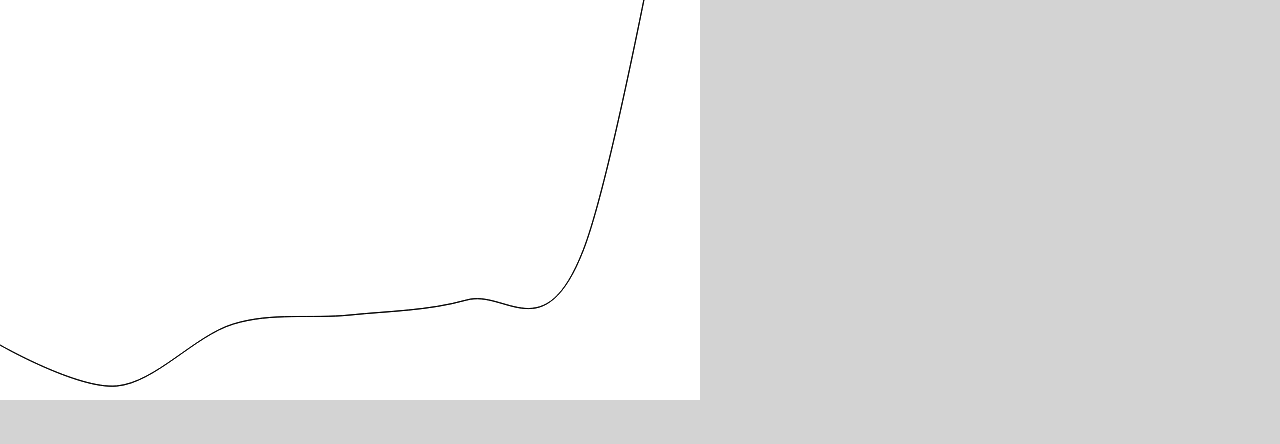
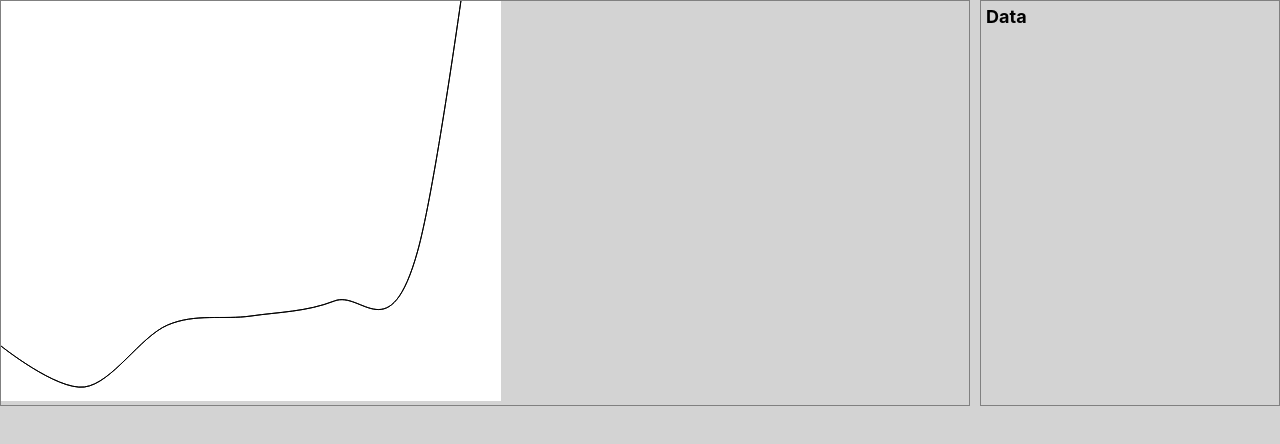
Before and after one commit to ZetBaur/test-siemens-chart-d3, a React (Vite) app: page / in a window 1280 px wide. Shown: the top 444 px of the page. Built offline with nearby package versions, Linux system fonts and the light colour scheme.

Commit message:
d3 logic

```diff
--- a/src/App.jsx
+++ b/src/App.jsx
@@ -1,10 +1,11 @@
-import { useEffect, useRef, useState } from 'react';
-import Chart from './pages/Chart';
+import Chart from './components/Chart';
+import GenerateData from './components/GenerateData';
 
 const App = () => {
   return (
     <div className='App'>
       <Chart />
+      <GenerateData />
     </div>
   );
 };
--- /dev/null
+++ b/src/components/Chart.css
@@ -0,0 +1,4 @@
+.chart {
+  flex: 1;
+  border: 1px solid gray;
+}
--- a/src/pages/Chart.jsx
+++ b/src/components/Chart.jsx
@@ -1,7 +1,8 @@
 import { useEffect, useRef, useState } from 'react';
 import * as d3 from 'd3';
+import './Chart.css';
 
-const App = () => {
+const Chart = () => {
   const [data, setData] = useState([55, 14, 76, 85, 100, 150, 700]);
   const svgRef = useRef(null);
 
@@ -10,7 +11,7 @@ const App = () => {
   console.log('date', date.getMilliseconds());
 
   useEffect(() => {
-    const w = 700;
+    const w = 500;
     const h = 400;
 
     const svg = d3.select(svgRef.current).attr('width', w).attr('height', h);
@@ -38,10 +39,10 @@ const App = () => {
   }, [data]);
 
   return (
-    <div className='App'>
+    <div className='chart'>
       <svg ref={svgRef}></svg>
     </div>
   );
 };
 
-export default App;
+export default Chart;
--- /dev/null
+++ b/src/components/GenerateData.jsx
@@ -0,0 +1,12 @@
+import React from 'react';
+
+function GenerateData() {
+  return (
+    <div className='generate-data'>
+      <h1>Data</h1>
+      <form></form>
+    </div>
+  );
+}
+
+export default GenerateData;
--- a/src/index.css
+++ b/src/index.css
@@ -17,3 +17,23 @@ body {
 svg {
   background: #fff;
 }
+
+.App {
+  display: flex;
+  column-gap: 10px;
+}
+
+/* .chart {
+  flex: 1;
+  border: 1px solid gray;
+} */
+
+.generate-data {
+  width: 300px;
+  border: 1px solid gray;
+  padding: 5px;
+}
+
+h1 {
+  font-size: 18px;
+}
```
